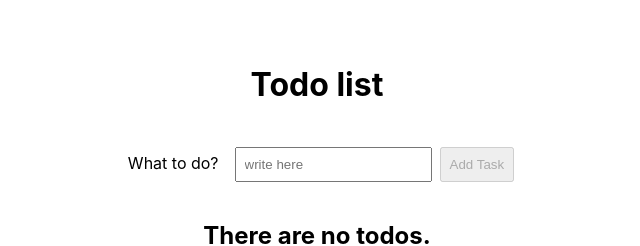
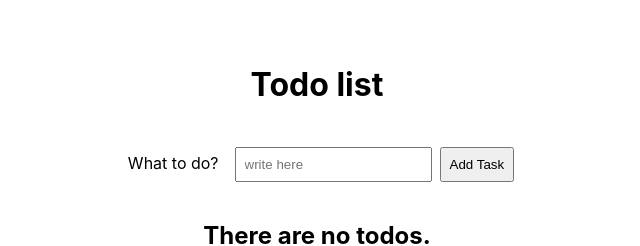
Before and after one commit to tataata/todo-app, a React (Vite) app: page / in a window 1280 px wide. Shown: the top 246 px of the page, without its empty margins (323-963 px from the left). Built offline with nearby package versions, Linux system fonts and the light colour scheme.

Commit message:
add error message on empty input value

```diff
--- a/src/AddItem.css
+++ b/src/AddItem.css
@@ -10,6 +10,12 @@ button {
 }
 
 
+
+.form-invalid input {
+  border: 1px solid rgb(234, 149, 59);
+  background-color: rgb(238, 226, 213);
+}
+
 .error-message {
   color: rgb(226, 78, 49);
   font-style: italic;
--- a/src/AddItem.jsx
+++ b/src/AddItem.jsx
@@ -6,6 +6,7 @@ function AddItem( { addTask } ) {
   // -- when I want to provide instant validation feedback
   // -- when I want to reset the value on submition
   const [ text, setText ] = useState('')
+  const [ enteredTextIsValid, setEnteredTextIsValid ] = useState(true)
 
   // Get the value of the input via ref
   // Ref is ok when I need a value only once, on submition
@@ -13,15 +14,26 @@ function AddItem( { addTask } ) {
 
   const todoItemId = useId()
 
+  const handlerFormSubmit = (event) => {
+    event.preventDefault()
+    const enteredText = textInputRef.current.value
+    // Check if the input is empty
+    if (enteredText.trim() === '') {
+      setEnteredTextIsValid(false);
+      return // stop function here
+    } else {
+      setEnteredTextIsValid(true);
+    }
+    addTask(text)
+    setText("")
+    console.log(text + ' <-- grabbed with useState')
+    console.log(enteredText + ' <-- grabbed with useRef')
+  }
+
+  const textInputClasses = enteredTextIsValid ? '' : 'form-invalid'
+
   return (
-    <form onSubmit={(event) => {
-      event.preventDefault()
-      addTask(text)
-      setText("")
-      console.log(text + ' <-- grabbed with useState')
-      const enteredText = textInputRef.current.value
-      console.log(enteredText + ' <-- grabbed with useRef')
-    }}>
+    <form onSubmit={handlerFormSubmit} className={textInputClasses}>
       <label htmlFor="{todoItemId}">What to do?</label>
       <input
         id="{todoItemId}"
@@ -34,7 +46,8 @@ function AddItem( { addTask } ) {
           setText(event.target.value);
         }}
       />
-      <button disabled={text.length < 1}>Add Task</button>
+      <button>Add Task</button>
+      {!enteredTextIsValid && <p className="error-message">The field can't be empty</p>}
     </form>
   );
 }
--- a/src/App.jsx
+++ b/src/App.jsx
@@ -13,7 +13,7 @@ function App() {
   }
 
   const addTask = (text) => {
-    setTasks([...tasks, {task: text, status: 'closed', id: uuid() }])
+    setTasks([...tasks, {task: text, status: 'open', id: uuid() }])
   }
 
   return (
```
